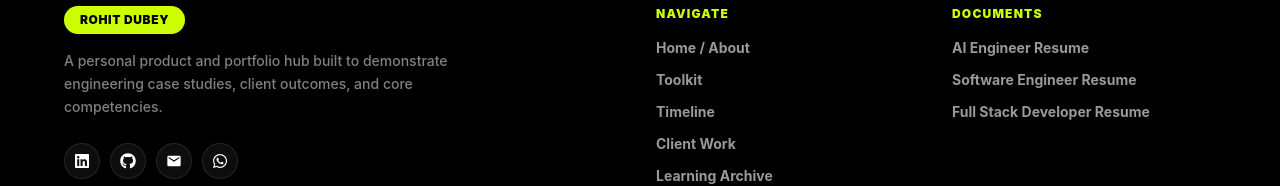
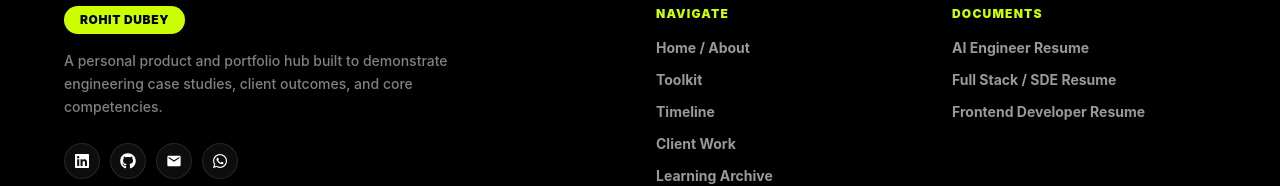
Before and after one commit to anakinskywalker0903/portfolio, a React (Vite) app: page / in a window 1280 px wide. Shown: the part 5231-5417 px from the top of the page. Built offline with nearby package versions, Linux system fonts and the light colour scheme; no server answers.

Commit message:
Update Resume modal options to combine Full Stack and SDE into a single option

```diff
--- a/src/components/Layout.tsx
+++ b/src/components/Layout.tsx
@@ -159,13 +159,13 @@ export function Layout({ children }: { children: React.ReactNode }) {
                 onClick={() => setResumeOpen(true)}
                 className="text-left text-white/60 hover:text-white text-sm font-bold w-fit transition-colors"
               >
-                Software Engineer Resume
+                Full Stack / SDE Resume
               </button>
               <button
                 onClick={() => setResumeOpen(true)}
                 className="text-left text-white/60 hover:text-white text-sm font-bold w-fit transition-colors"
               >
-                Full Stack Developer Resume
+                Frontend Developer Resume
               </button>
             </div>
           </div>
--- a/src/components/ui/ResumeModal.tsx
+++ b/src/components/ui/ResumeModal.tsx
@@ -15,16 +15,10 @@ const resumeVersions = [
     fileUrl: '/resumes/rohit_dubey_ai_engineer.pdf',
   },
   {
-    id: 'software-engineer',
-    role: 'Software Engineer',
-    description: 'System design, core algorithms, Java/Python backend systems, and data structures.',
-    fileUrl: '/resumes/rohit_dubey_software_engineer.pdf',
-  },
-  {
-    id: 'full-stack',
-    role: 'Full Stack Developer',
-    description: 'End-to-end web applications built with React, Node.js, Next.js, and robust databases.',
-    fileUrl: '/resumes/rohit_dubey_full_stack.pdf',
+    id: 'full-stack-sde',
+    role: 'Full Stack / SDE',
+    description: 'End-to-end web applications, system design, robust APIs, and database engineering.',
+    fileUrl: '/resumes/rohit_dubey_full_stack_sde.pdf',
   },
   {
     id: 'frontend',
```
